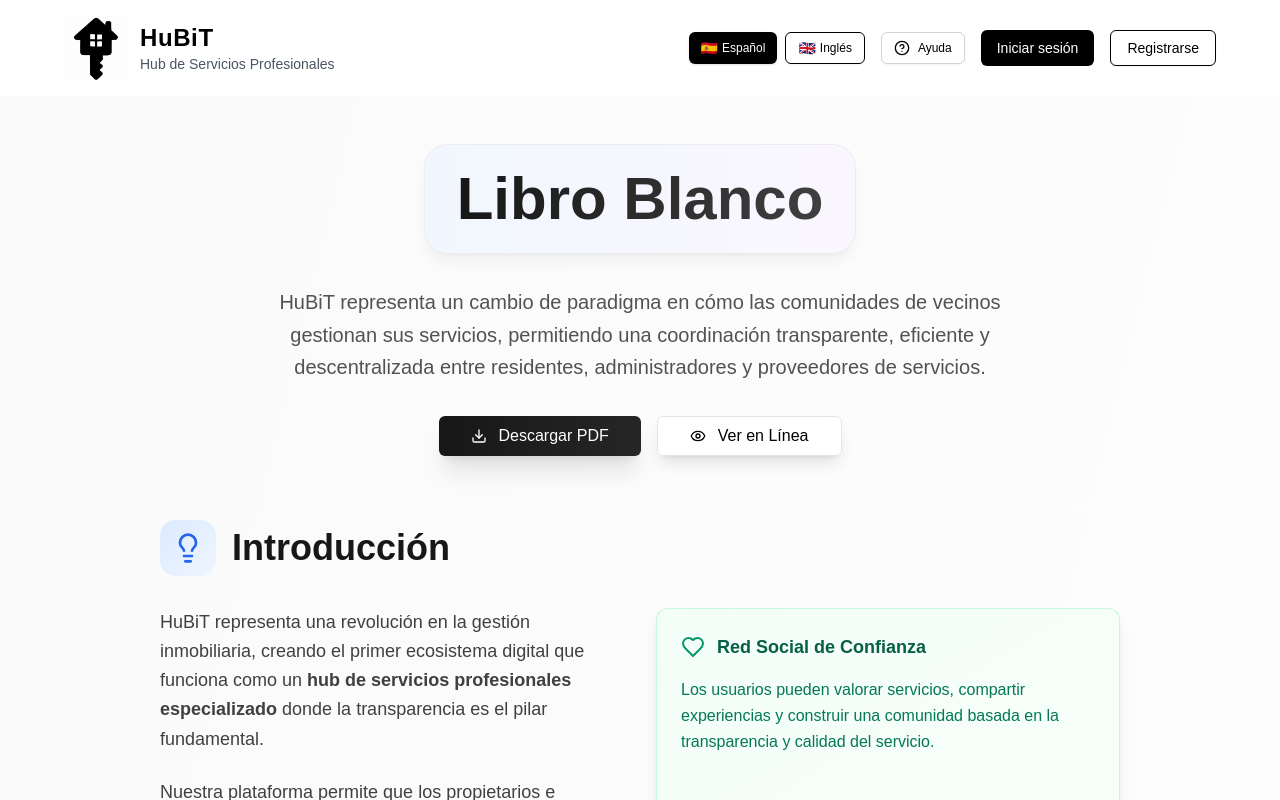
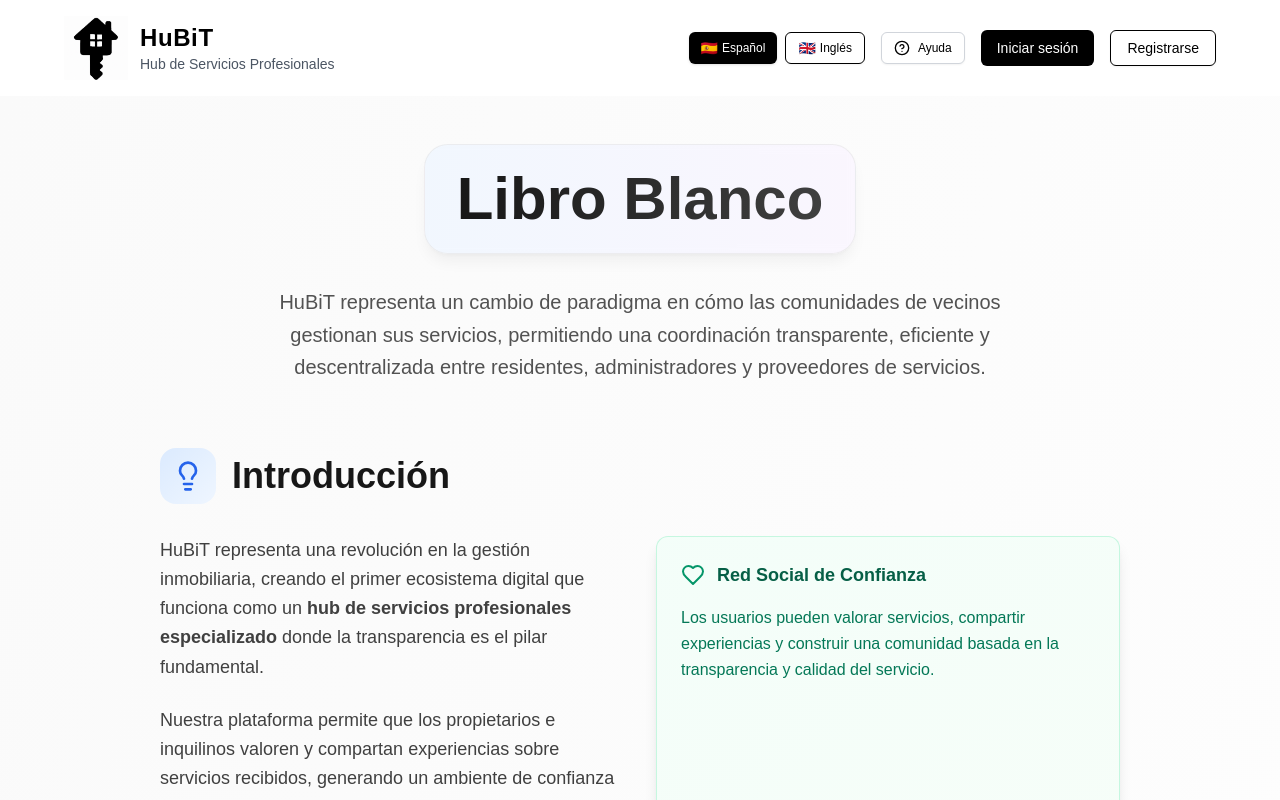
Before and after one commit to Hubit85/HubitApp, a Next.js app: page /whitepaper in a window 1280 px wide. Shown: the top 800 px of the page. Built offline with nearby package versions, Linux system fonts and the light colour scheme.

Commit message:
refactor(i18n): Remove unused whitepaper download/view translation keys

```diff
--- a/src/contexts/LanguageContext.tsx
+++ b/src/contexts/LanguageContext.tsx
@@ -746,10 +746,6 @@ const translations = {
     hubFutureDescription: "HuBiT representa la evolución natural de la gestión inmobiliaria, combinando un hub de servicios profesionales transparente con tecnología blockchain avanzada para crear un ecosistema donde la confianza, valoración de servicios y eficiencia operativa transforman la experiencia de toda la comunidad inmobiliaria.",
     joinCommunity: "Únete a la Comunidad",
     backToTop: "Volver al Inicio",
-
-    // Actions
-    downloadWhitepaper: "Descargar PDF",
-    viewOnline: "Ver en Línea",
   },
 };
 
--- a/src/pages/whitepaper.tsx
+++ b/src/pages/whitepaper.tsx
@@ -14,12 +14,9 @@ import {
   Coins,
   TrendingUp,
   CheckCircle,
-  Download,
-  Eye,
   Star,
   Target,
   Lightbulb,
-  BookOpen,
   ArrowUp,
   Gift,
   Megaphone,
@@ -65,25 +62,6 @@ export default function WhitepaperPage() {
             <p className="text-xl text-neutral-600 max-w-3xl mx-auto leading-relaxed">
               {t("whitepaperIntro")}
             </p>
-
-            {/* Download and View Options */}
-            <div className="flex flex-col sm:flex-row gap-4 justify-center mt-8">
-              <Button
-                size="lg"
-                className="flex items-center gap-3 bg-gradient-to-r from-neutral-900 to-neutral-800 hover:from-neutral-800 hover:to-neutral-700 px-8 py-4 text-base shadow-xl hover:shadow-2xl hover:-translate-y-1 transition-all duration-300"
-              >
-                <Download className="h-5 w-5" />
-                {t("downloadWhitepaper")}
-              </Button>
-              <Button
-                variant="outline"
-                size="lg"
-                className="flex items-center gap-3 bg-white/80 backdrop-blur-sm hover:bg-white border-neutral-200 hover:border-neutral-300 px-8 py-4 text-base shadow-lg hover:shadow-xl hover:-translate-y-1 transition-all duration-300"
-              >
-                <Eye className="h-5 w-5" />
-                {t("viewOnline")}
-              </Button>
-            </div>
           </div>
 
           {/* Introduction Section */}
```
